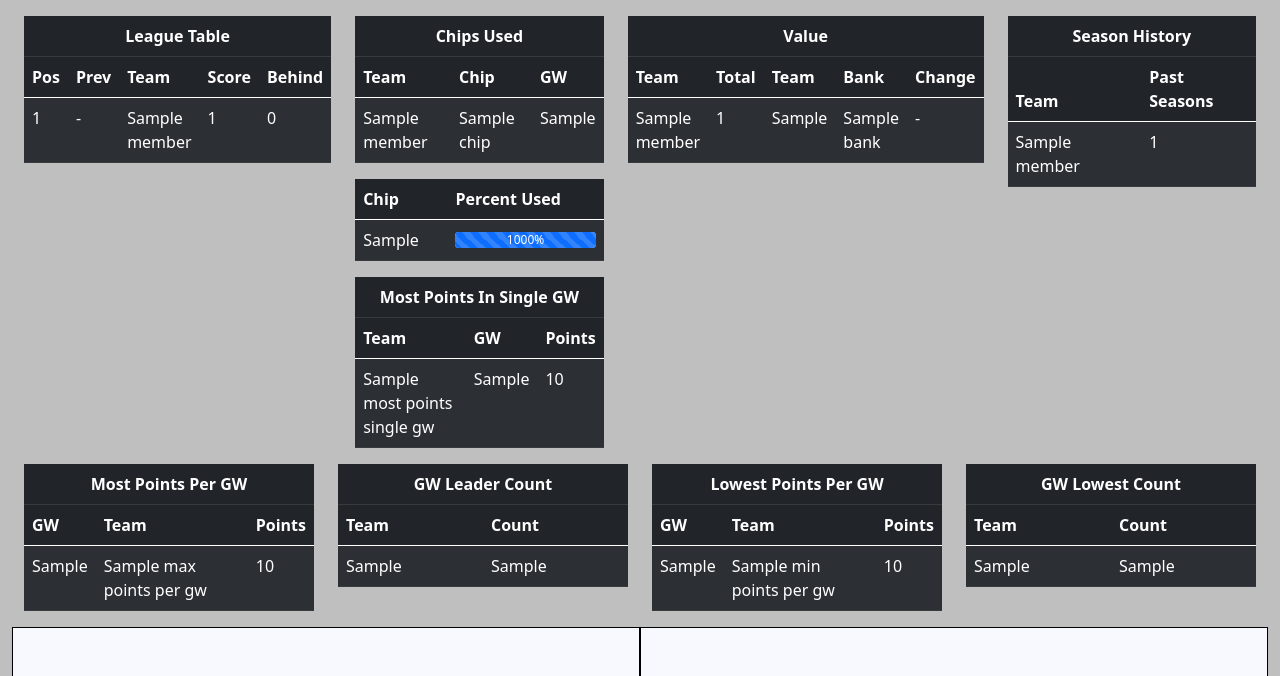
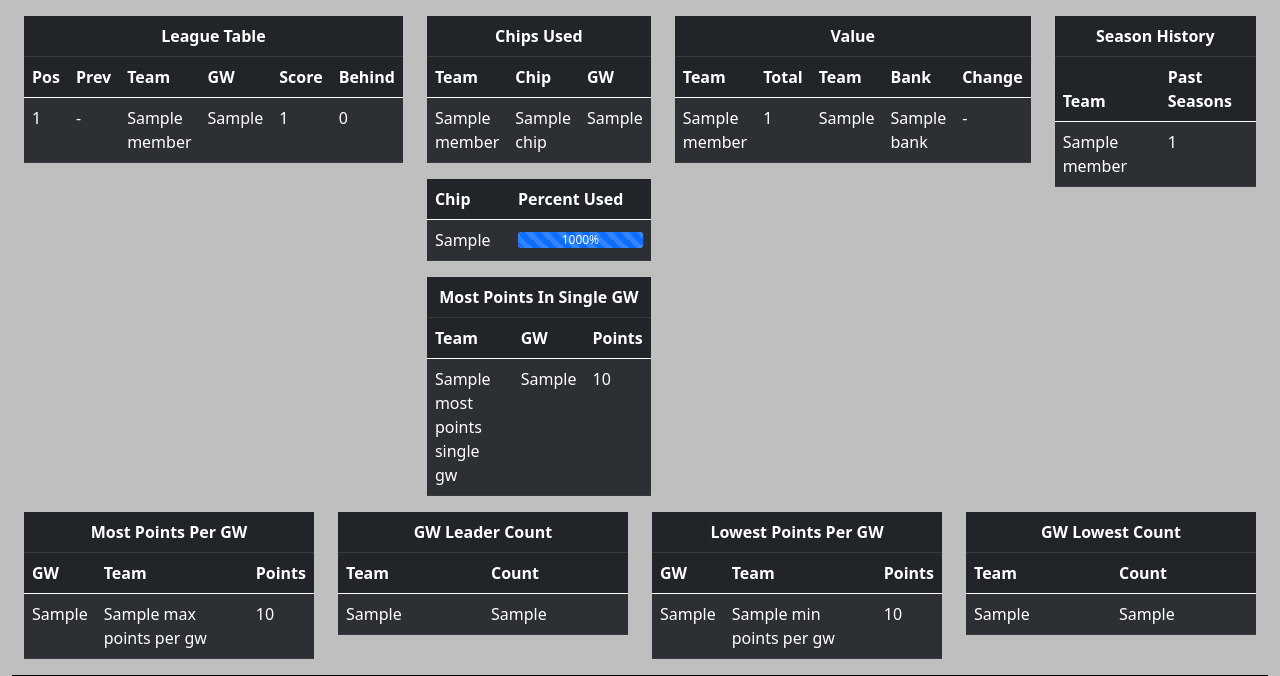
Before and after one commit to tsmit317/FPL, a Flask app: template fplapp/templates/home.html in a window 1280 px wide. Shown: the part 76-752 px from the top of the page. Run offline with Flask 2, Linux system fonts and the light colour scheme; the template is opened without the code that fills it: most values are stand-ins (such as "Sample title", 1, 10 or a date in 2020); a map, chart or similar area stays blank; some libraries are stand-ins or nearby versions.

Commit message:
added gw to league table

```diff
--- a/fplapp/templates/home.html
+++ b/fplapp/templates/home.html
@@ -27,12 +27,13 @@
         <table class="table table-striped table-dark table-hover">
           <thead>
             <tr >
-              <th colspan="5" class="text-center">League Table</th>
+              <th colspan="6" class="text-center">League Table</th>
             </tr>
             <tr>
               <th scope="col">Pos</th>
               <th scope="col">Prev</th>
               <th scope="col">Team</th>
+              <th scope="col">GW</th>
               <th scope="col">Score</th>
               <th scope="col">Behind</th>
             </tr>
@@ -50,6 +51,7 @@
                     <td>-</td>
                   {% endif %}
                     <td>{{member.team_name}}</td>
+                    <td>{{member.gw_points[-1]}}</td>
                     <td>{{member.total_points[-1]}}</td>
                     <td>{{member.total_points[-1] - leader_points}}</td>
                 </tr>
```
